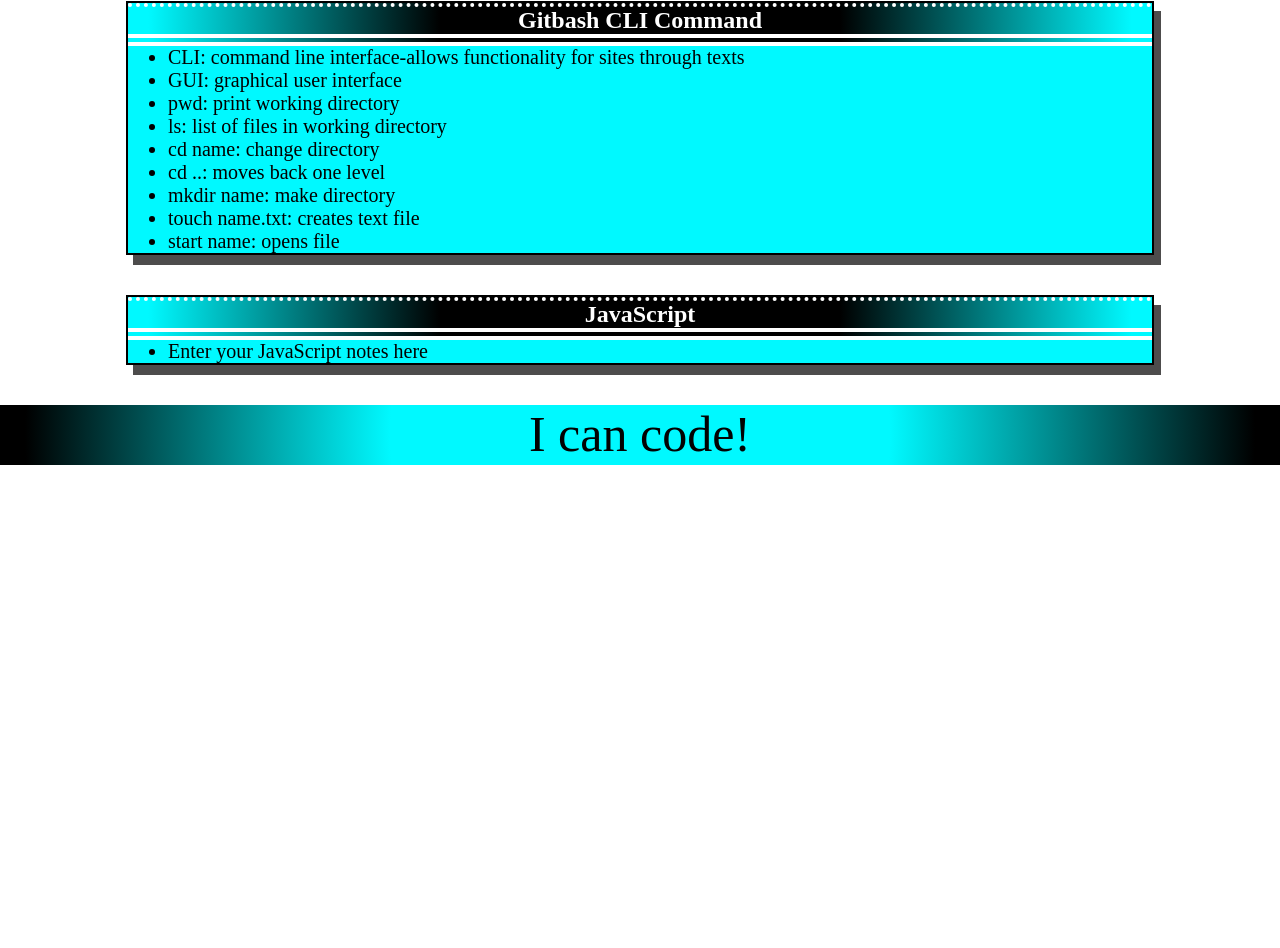
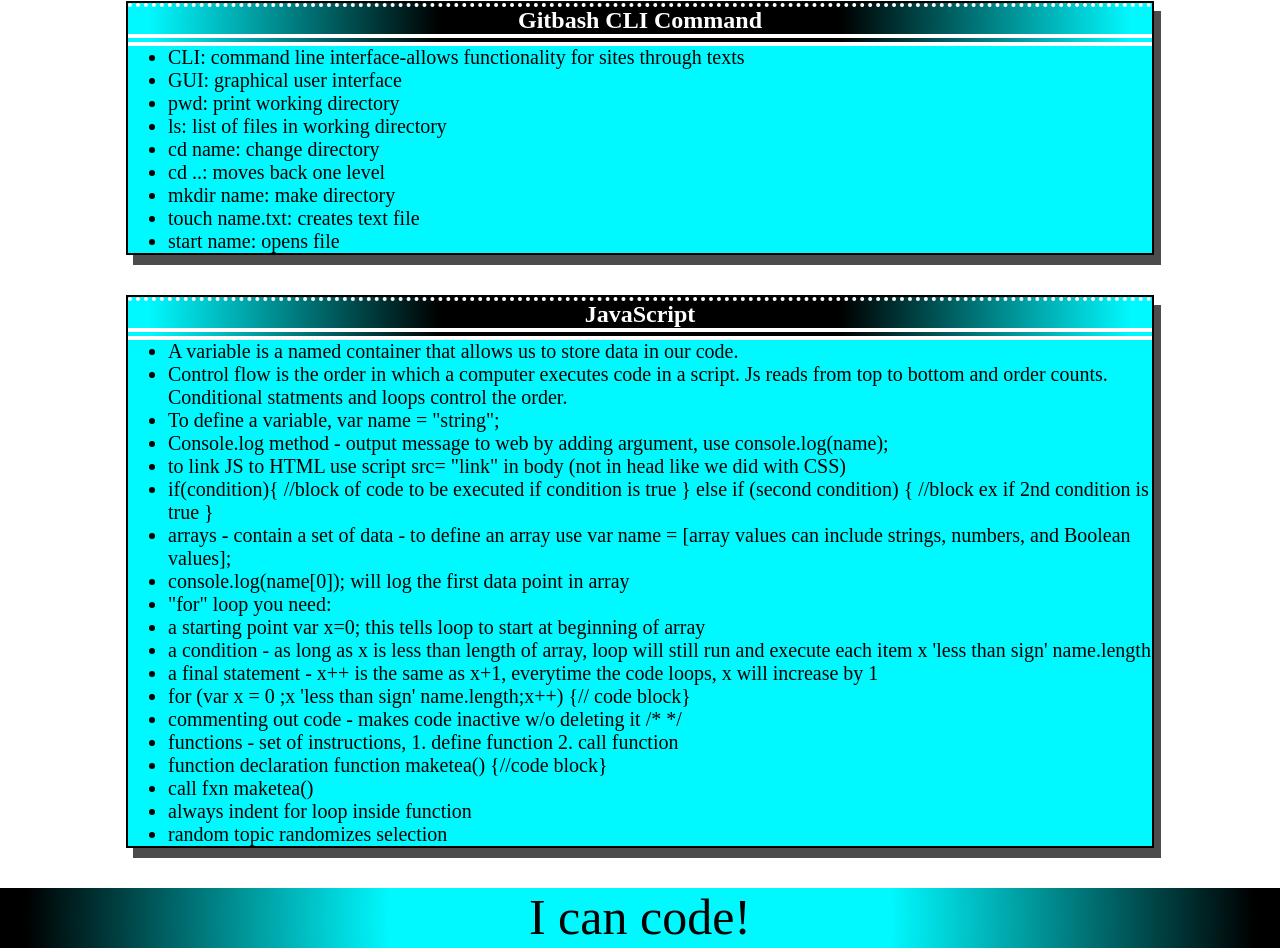
Before and after one commit to sjones-njones/bootcamp-study-guide, a plain HTML site: page index.html in a window 1280 px wide. Shown: the part 880-1828 px from the top of the page. Before the commit the page ends 1345 px from the top, so only its background shows below. Drawn offline with Linux system fonts and the light colour scheme.

Commit message:
added loop and function to Js feature

```diff
--- a/assets/script.js
+++ b/assets/script.js
@@ -1,21 +1,28 @@
 var topics = ['HTML', 'CSS', 'Git', 'Gitbash CLI Command', 'JavaScript'];
+var randomTopic = topics[Math.floor(Math.random() * topics.length)];
 
-for(var x = 0; x < topics.length; x++){
+function listTopics() {
+  for(var x = 0; x < topics.length; x++){
     console.log(topics[x]);
+   }
 }
 
-/*
-if (topic === 'HTML') {
+function selectTopic() {
+if (randomTopic === 'HTML') {
     console.log("Let's study HTML!");
-  } else if (topic === 'CSS') {
+  } else if (randomTopic === 'CSS') {
     console.log("Let's study CSS!");
-  } else if (topic === 'Git') {
+  } else if (randomTopic === 'Git') {
     console.log("Let's study Git!");
-  } else if (topic === 'Gitbash CLI Command') {
+  } else if (randomTopic === 'Gitbash CLI Command') {
       console.log("Let's study Gitbash CLI Command!");
-  } else if (topic === 'JavaScript') {
+  } else if (randomTopic === 'JavaScript') {
     console.log("Let's study JavaScript!");
   } else {
     console.log('Please try again!');
   }
-  */
+}
+console.log('Here are the topics we learned through Prework');
+listTopics()
+console.log('Which topic should we study first?')
+selectTopic()
--- a/index.html
+++ b/index.html
@@ -67,7 +67,29 @@
   <section class="card" id="javascript-section">
     <h2>JavaScript</h2>
     <ul>
-      <li>Enter your JavaScript notes here</li>
+      <li>A variable is a named container that allows us to store data in our code.</li>
+      <li>Control flow is the order in which a computer executes code in a script. Js reads from top to bottom and order counts. Conditional statments and loops control the order.</li>
+      <li>To define a variable, var name = "string";</li>
+      <li>Console.log method - output message to web by adding argument, use console.log(name);</li>
+      <li>to link JS to HTML use script src= "link" in body (not in head like we did with CSS)</li>
+      <li>if(condition){
+            //block of code to be executed if condition is true
+      } else if (second condition) {
+        //block ex if 2nd condition is true
+      }</li>
+      <li>arrays - contain a set of data - to define an array use var name = [array values can include strings, numbers, and Boolean values];</li>
+      <li>console.log(name[0]); will log the first data point in array</li>
+      <li>"for" loop you need:</li>
+         <li>a starting point var x=0; this tells loop to start at beginning of array</li>
+         <li>a condition - as long as x is less than length of array, loop will still run and execute each item x 'less than sign' name.length</li>
+         <li>a final statement - x++ is the same as x+1, everytime the code loops, x will increase by 1 </li>
+        <li>for (var x = 0 ;x 'less than sign' name.length;x++) {// code block}</li>
+      <li>commenting out code - makes code inactive w/o deleting it /* */</li>
+      <li>functions - set of instructions, 1. define function 2. call function</li>
+      <li>function declaration function maketea() {//code block}</li>
+      <li>call fxn maketea()</li>
+      <li>always indent for loop inside function</li>
+      <li>random topic randomizes selection</li>
     </ul>
   </section>
     </main>
```
